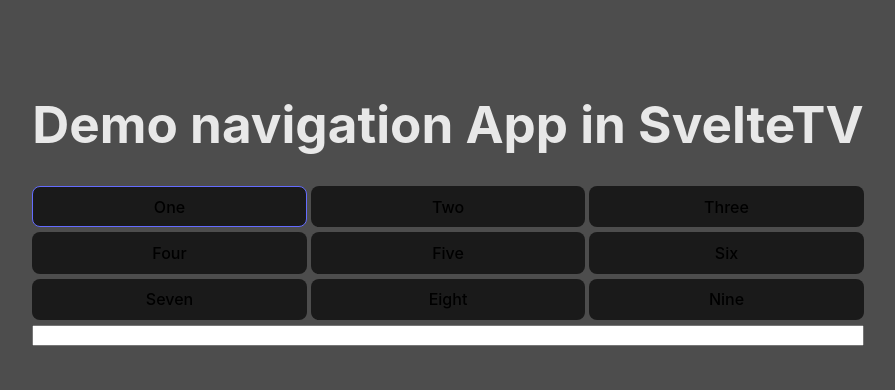
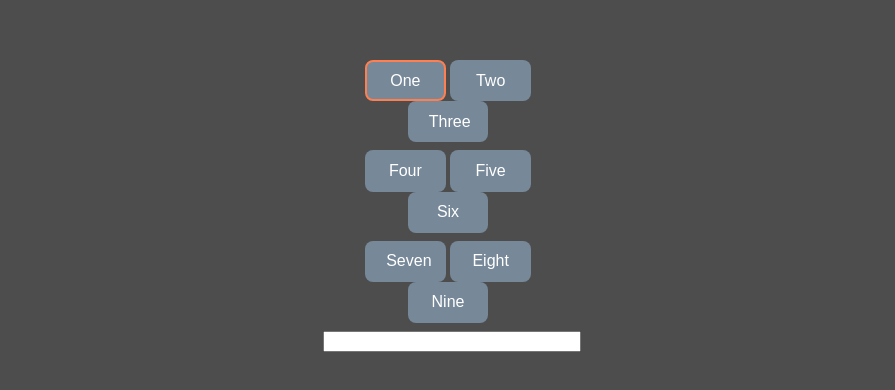
Before and after one commit to biblius/SvelTV, a Svelte app: page / in a window 1280 px wide. Shown: the part 194-584 px from the top of the page, without its empty margins (192-1087 px from the left). Built offline with nearby package versions, Linux system fonts and the light colour scheme.

Commit message:
Removed utility classes for focus as they're not supported by older browsers. Replaced them with  class

```diff
--- a/src/App.svelte
+++ b/src/App.svelte
@@ -28,6 +28,7 @@
 	onMount(() => {
 		current = first;
 		first.element.focus();
+		first.element.classList.add('focused');
 	});
 
 	function handleKeyDown(event: KeyboardEvent) {
@@ -43,6 +44,8 @@
 
 		event.preventDefault();
 
+		current.element.classList.remove('focused');
+
 		if (processed.type === 'directional') {
 			current = NavigationNode.navigate(processed.value as Direction, current);
 		}
@@ -52,72 +55,58 @@
 		}
 
 		current.element.focus();
+		current.element.classList.add('focused');
 	}
 
 	document.addEventListener('keydown', handleKeyDown);
 </script>
 
 <main id="main">
-	<h1>Demo navigation App in SvelteTV</h1>
-	<div class="col">
+	<section class="flex flex-column">
+		<div class="mb-2">
 			<button bind:this="{first.element}"> One </button>
 			<button bind:this="{second.element}"> Two </button>
 			<button bind:this="{third.element}"> Three </button>
 		</div>
-	<div class="col">
+		<div class="mb-2">
 			<button bind:this="{fourth.element}"> Four </button>
 			<button bind:this="{fifth.element}"> Five </button>
 			<button bind:this="{sixth.element}"> Six </button>
 		</div>
-	<div class="col">
+		<div class="mb-2">
 			<button bind:this="{seventh.element}"> Seven </button>
 			<button bind:this="{eighth.element}"> Eight </button>
 			<button bind:this="{nein.element}"> Nine </button>
 		</div>
 
-	<div class="col center">
 		<input type="text" bind:this="{cener.element}" />
-	</div>
+	</section>
 </main>
 
 <style>
-	main {
-		display: flex;
-		flex-direction: column;
-	}
-
-	.col {
-		display: flex;
-		justify-content: space-between;
-		margin-bottom: 5px;
-	}
-
-	.center {
-		justify-content: center;
-	}
-
 	input {
 		width: 100%;
 	}
 
 	button {
-		outline: none;
-		width: 33%;
+		background-color: lightslategrey;
 		border-radius: 8px;
-		border: 1px solid transparent;
-		padding: 0.6em 1.2em;
+		border: 2px solid transparent;
+		color: white;
 		font-size: 1em;
 		font-weight: 500;
-		font-family: inherit;
-		background-color: rgba(26, 26, 26, 1);
-		cursor: pointer;
+		outline: none;
+		padding: 0.6em 1.2em;
 		transition: border-color 0.25s;
+		width: calc(33% - 2px);
 	}
-	button:hover {
-		border-color: rgba(100, 108, 255, 1);
+
+	:global(button.focused) {
+		border: 2px solid coral;
+		outline: none;
 	}
-	button:focus,
-	button:focus-visible {
-		border-color: rgba(100, 108, 255, 1);
+	:global(input.focused) {
+		border: 2px solid coral;
+		outline: none;
 	}
 </style>
--- a/src/assets/css/index.css
+++ b/src/assets/css/index.css
@@ -32,3 +32,7 @@
 	padding: 2rem;
 	text-align: center;
 }
+
+button {
+	width: 80px;
+}
--- /dev/null
+++ b/src/assets/css/utils.css
@@ -0,0 +1,12 @@
+/* Layout */
+.flex {
+	display: flex;
+}
+
+.flex-column {
+	flex-direction: column;
+}
+
+.mb-2 {
+	margin-bottom: 0.5rem;
+}
--- a/src/main.ts
+++ b/src/main.ts
@@ -1,4 +1,5 @@
 import './assets/css/index.css';
+import './assets/css/utils.css';
 import App from './App.svelte';
 
 const app = new App({
```
Lines whose indentation alone changed are shown as unchanged.
